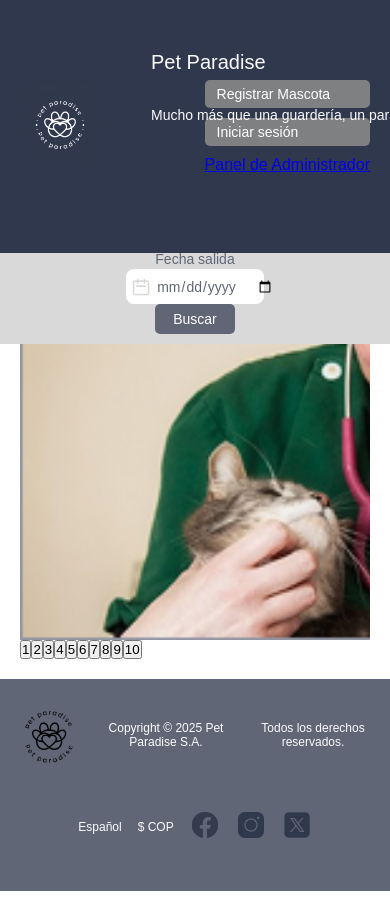
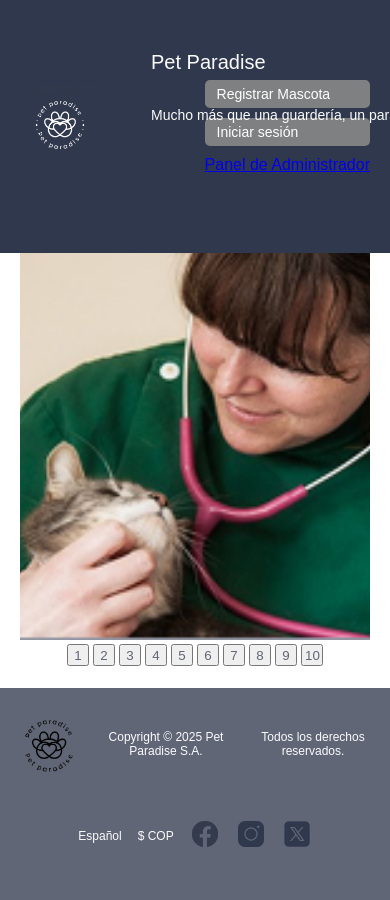
Before and after one commit to LuisDelgado-LD/integradorG5Front, a React (Vite) app: page / in a window 390 px wide. Built offline with nearby package versions, Linux system fonts and the light colour scheme; no server answers.

Commit message:
Se ajustan estilos del home

```diff
--- a/src/index.css
+++ b/src/index.css
@@ -145,13 +145,14 @@
 
 .date-picker-container {
   display: flex;
-  gap: 15px;
+  justify-content: space-around;
+  gap: 18px;
 }
 
 .date-picker {
   display: flex;
   flex-direction: column;
-  align-items: center;
+  align-items:flex-start;
 }
 
 .date-label {
@@ -159,7 +160,7 @@
   font-weight: 500;
   font-size: 14px;
   color: #616676;
-  text-align: center;
+  text-align: start;
   margin-bottom: 2px;
 }
 
@@ -167,7 +168,7 @@
   display: flex;
   align-items: center;
   background: white;
-  width: 180px;
+  width: 200px;
   height: 35px;
   border-radius: 8px;
   padding: 5px;
@@ -908,11 +909,34 @@
     cursor: pointer;
     margin-top: 10px;
   }
+
   .banner-container {
+    display: flex;
     position: relative;
     width: 100%;
     height: 400px;
     overflow: hidden;
+    justify-content: center;
+  }
+
+  .banner-container img{
+    border-radius: 20px;
+  }
+
+  .pagination-container{
+    display: flex;
+    justify-content: center;
+    width: auto;
+    height: auto;
+    margin-top: 2px;
+  }
+
+  .pagination-container button{
+    padding: 2px;
+    margin: 2px;
+    width: 22px;
+    height: 22px;
+    color: #606676;
   }
 
   .category-title {
@@ -934,12 +958,12 @@
     cursor: pointer;
   }
 
-  .banner-img {
+  /* .banner-img {
     width: -1500%;
     height: 100%;
     object-fit: cover;
     transition: opacity 1s ease-in-out;
-  }
+  } */
 
 .footer {
   align-items: center;
@@ -984,7 +1008,7 @@
 }
 
 @media (max-width: 1024px) {
-  .navbar {
+  /* .navbar {
     flex-direction: column;
     height: auto;
     padding: 10px;
@@ -994,15 +1018,15 @@
     text-align: center;
     width: auto;
     font-size: 18px;
-  }
+  } */
 
-  .date-picker-container {
+  /* .date-picker-container {
     flex-direction: column;
     align-items: center;
     gap: 10px;
-  }
+  } */
 
-  .calendar-box {
+  /* .calendar-box {
     width: 90%;
   }
 
@@ -1068,7 +1092,7 @@
     position: static;
     text-align: center;
     margin-top: 20px;
-  }
+  } */
 }
 
 @media (max-width: 768px) {
@@ -1130,11 +1154,24 @@
   }
 
   .navbar {
-    padding: 10px;
+    align-items: center;
+    flex-direction: row;
+    justify-content: space-between;
+    top: 8.8rem;
+    height: 5rem;
+    /*
+    padding: 15px 46px;
+    left: 0;
+    width: 100%;
+    z-index: 999; */
   }
 
   .navbar-text {
     font-size: 16px;
+  }
+
+  .date-picker-container {
+    flex-direction: row;
   }
 
   .date-label {
```
